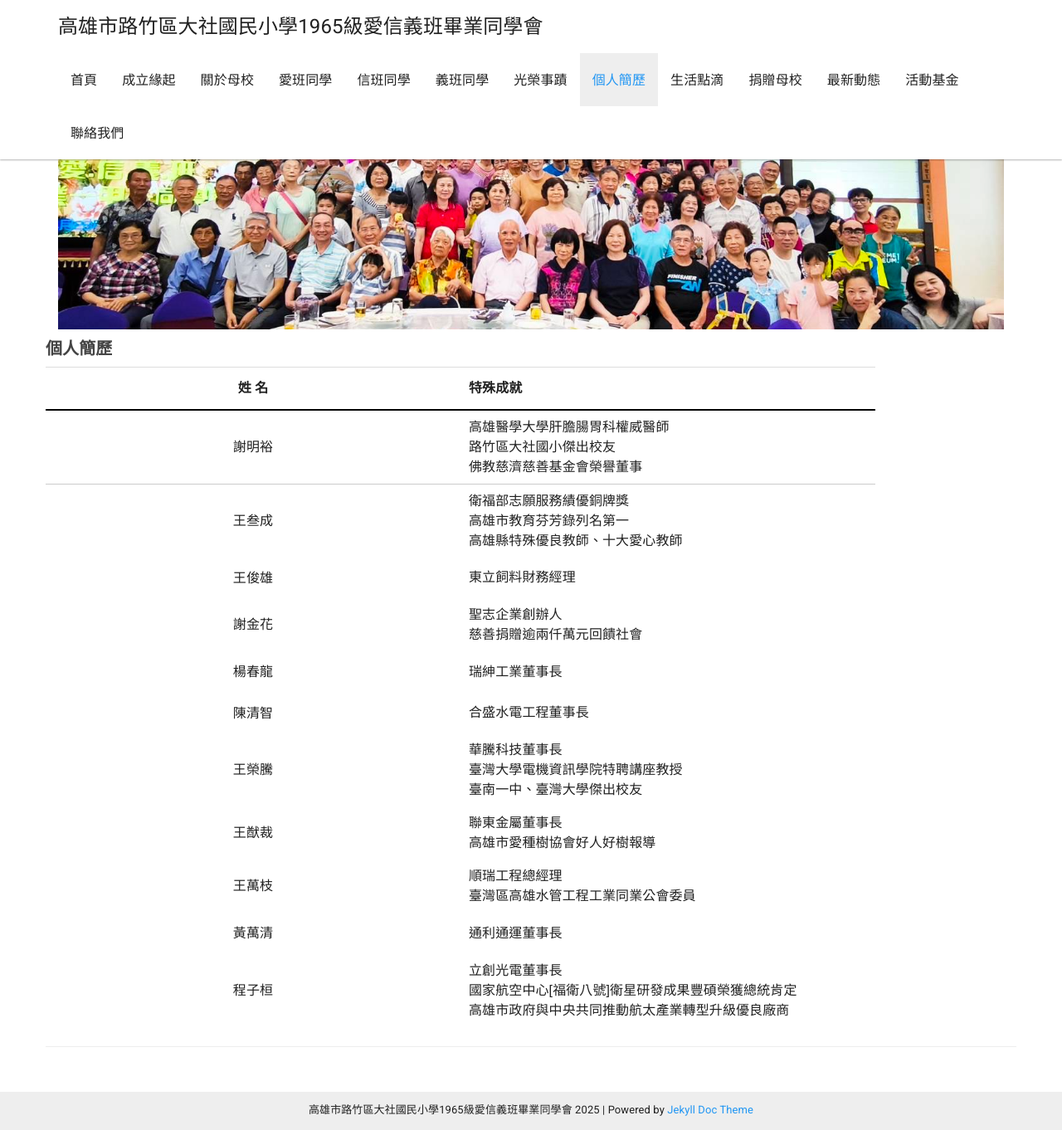
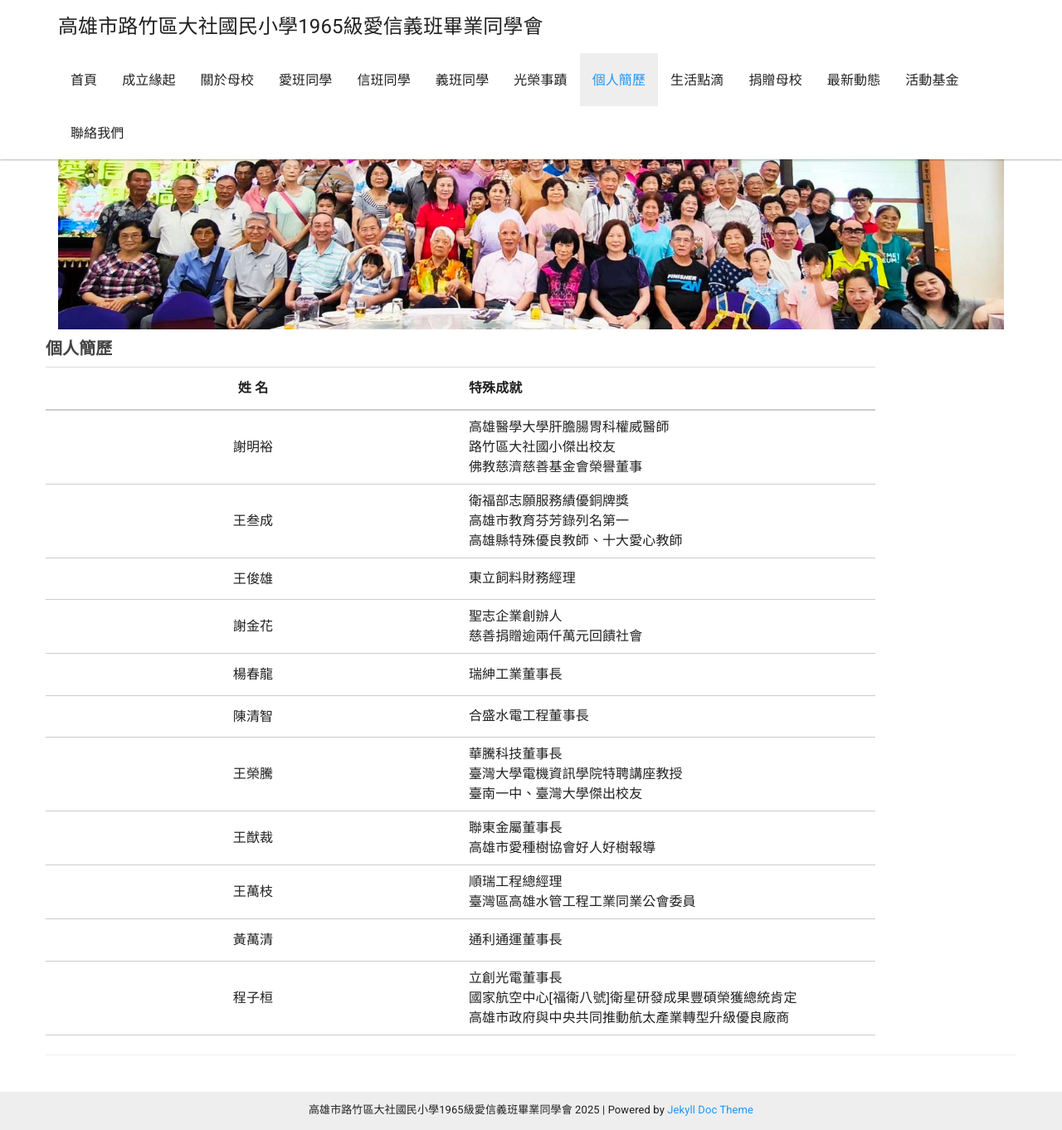
Before and after one commit to dashe1965/dashe1965.github.io, a Jekyll site: the page built from _docs/Resume/Resume.md, in a window 1280 px wide and 1362 px high. Shown: the whole window at 83% size. Built offline with Jekyll 4.4.1, drawn with Linux system fonts in a browser that asks for light colours; nearby versions of some CDN libraries.

Commit message:
Update Resume.md

```diff
--- a/_docs/Resume/Resume.md
+++ b/_docs/Resume/Resume.md
@@ -6,8 +6,8 @@ sectionid: Resume
 <table style="width: 100%; max-width: 1000px; font-family: '微軟正黑體', Arial, sans-serif; border-collapse: collapse; border: none;">
   <tbody>
     <tr>
-      <th style="text-align: center; padding: 10px; border-bottom: 2px solid #000;">姓    名</th>
-      <th style="text-align: left; padding: 10px; border-bottom: 2px solid #000;">特殊成就</th>
+      <th style="text-align: center; padding: 10px; border-bottom: 2px solid #ccc;">姓    名</th>
+      <th style="text-align: left; padding: 10px; border-bottom: 2px solid #ccc;">特殊成就</th>
     </tr>
     <tr>
       <td style="text-align:center; vertical-align: middle; padding: 10px; border-bottom: 1px solid #ccc;">
@@ -20,89 +20,89 @@ sectionid: Resume
       </td>
     </tr>
     <tr>
-      <td style="text-align: center; vertical-align: middle; padding: 10px 0; border: none;">
+      <td style="text-align:center; vertical-align: middle; padding: 10px; border-bottom: 1px solid #ccc;">
         王叁成
       </td>
-      <td style="vertical-align: middle; line-height: 1.5; border: none; padding-left: 10px;">
+      <td style="vertical-align: middle; line-height: 1.5; border-bottom: 1px solid #ccc; padding-left: 10px;">
         衛福部志願服務績優銅牌獎<br>
         高雄市教育芬芳錄列名第一<br>
         高雄縣特殊優良教師、十大愛心教師
       </td>
     </tr>
     <tr>
-      <td style="text-align: center; vertical-align: middle; padding: 10px 0; border: none;">
+      <td style="text-align:center; vertical-align: middle; padding: 10px; border-bottom: 1px solid #ccc;">
         王俊雄
       </td>
-      <td style="vertical-align: middle; line-height: 1.5; border: none; padding-left: 10px;">
+      <td style="vertical-align: middle; line-height: 1.5; border-bottom: 1px solid #ccc; padding-left: 10px;">
         東立飼料財務經理
       </td>
     </tr>
     <tr>
-      <td style="text-align: center; vertical-align: middle; padding: 10px 0; border: none;">
+      <td style="text-align:center; vertical-align: middle; padding: 10px; border-bottom: 1px solid #ccc;">
         謝金花
       </td>
-      <td style="vertical-align: middle; line-height: 1.5; border: none; padding-left: 10px;">
+      <td style="vertical-align: middle; line-height: 1.5; border-bottom: 1px solid #ccc; padding-left: 10px;">
         聖志企業創辦人<br>
         慈善捐贈逾兩仟萬元回饋社會
       </td>
     </tr>
     <tr>
-      <td style="text-align: center; vertical-align: middle; padding: 10px 0; border: none;">
+      <td style="text-align:center; vertical-align: middle; padding: 10px; border-bottom: 1px solid #ccc;">
         楊春龍
       </td>
-      <td style="vertical-align: middle; line-height: 1.5; border: none; padding-left: 10px;">
+      <td style="vertical-align: middle; line-height: 1.5; border-bottom: 1px solid #ccc; padding-left: 10px;">
         瑞紳工業董事長
       </td>
     </tr>
     <tr>
-      <td style="text-align: center; vertical-align: middle; padding: 10px 0; border: none;">
+      <td style="text-align:center; vertical-align: middle; padding: 10px; border-bottom: 1px solid #ccc;">
         陳清智
       </td>
-      <td style="vertical-align: middle; line-height: 1.5; border: none; padding-left: 10px;">
+      <td style="vertical-align: middle; line-height: 1.5; border-bottom: 1px solid #ccc; padding-left: 10px;">
         合盛水電工程董事長
       </td>
     </tr>
     <tr>
-      <td style="text-align: center; vertical-align: middle; padding: 10px 0; border: none;">
+      <td style="text-align:center; vertical-align: middle; padding: 10px; border-bottom: 1px solid #ccc;">
         王榮騰
       </td>
-      <td style="vertical-align: middle; line-height: 1.5; border: none; padding-left: 10px;">
+      <td style="vertical-align: middle; line-height: 1.5; border-bottom: 1px solid #ccc; padding-left: 10px;">
         華騰科技董事長<br>
         臺灣大學電機資訊學院特聘講座教授<br>
         臺南一中、臺灣大學傑出校友
       </td>
     </tr>
     <tr>
-      <td style="text-align: center; vertical-align: middle; padding: 10px 0; border: none;">
+      <td style="text-align:center; vertical-align: middle; padding: 10px; border-bottom: 1px solid #ccc;">
         王猷裁
       </td>
-      <td style="vertical-align: middle; line-height: 1.5; border: none; padding-left: 10px;">
+      <td style="vertical-align: middle; line-height: 1.5; border-bottom: 1px solid #ccc; padding-left: 10px;">
         聯東金屬董事長<br>
         高雄市愛種樹協會好人好樹報導
       </td>
     </tr>
     <tr>
-      <td style="text-align: center; vertical-align: middle; padding: 10px 0; border: none;">
+      <td style="text-align:center; vertical-align: middle; padding: 10px; border-bottom: 1px solid #ccc;">
         王萬枝
       </td>
-      <td style="vertical-align: middle; line-height: 1.5; border: none; padding-left: 10px;">
+      <td style="vertical-align: middle; line-height: 1.5; border-bottom: 1px solid #ccc; padding-left: 10px;">
         順瑞工程總經理<br>
         臺灣區高雄水管工程工業同業公會委員
       </td>
     </tr>
     <tr>
-      <td style="text-align: center; vertical-align: middle; padding: 10px 0; border: none;">
+      <td style="text-align:center; vertical-align: middle; padding: 10px; border-bottom: 1px solid #ccc;">
         黃萬清
       </td>
-      <td style="vertical-align: middle; line-height: 1.5; border: none; padding-left: 10px;">
+      <td style="vertical-align: middle; line-height: 1.5; border-bottom: 1px solid #ccc; padding-left: 10px;">
         通利通運董事長
       </td>
     </tr>
     <tr>
-      <td style="text-align: center; vertical-align: middle; padding: 10px 0; border: none;">
+      <td style="text-align:center; vertical-align: middle; padding: 10px; border-bottom: 1px solid #ccc;">
         程子桓
       </td>
-      <td style="vertical-align: middle; line-height: 1.5; border: none; padding-left: 10px;">
+      <td style="vertical-align: middle; line-height: 1.5; border-bottom: 1px solid #ccc; padding-left: 10px;">
         立創光電董事長<br>
         國家航空中心[福衛八號]衛星研發成果豐碩榮獲總統肯定<br>
         高雄市政府與中央共同推動航太產業轉型升級優良廠商
```
